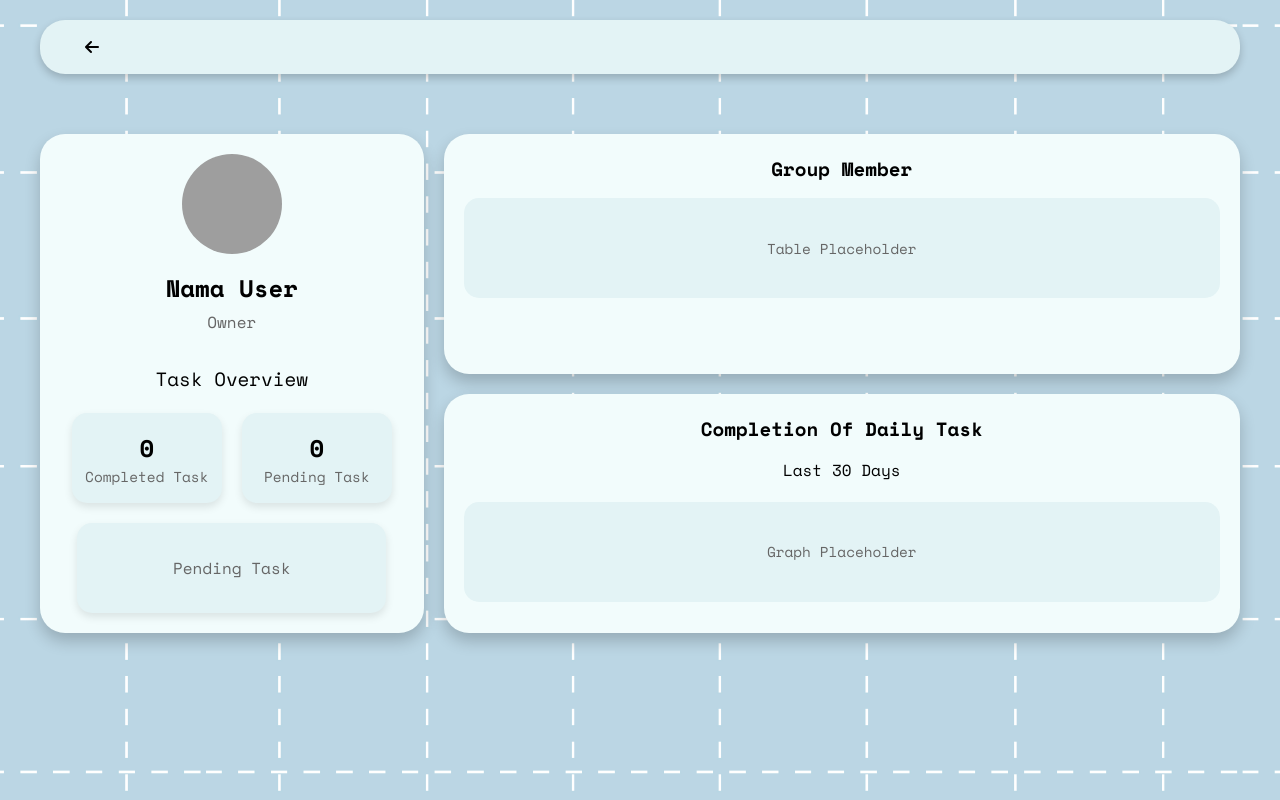
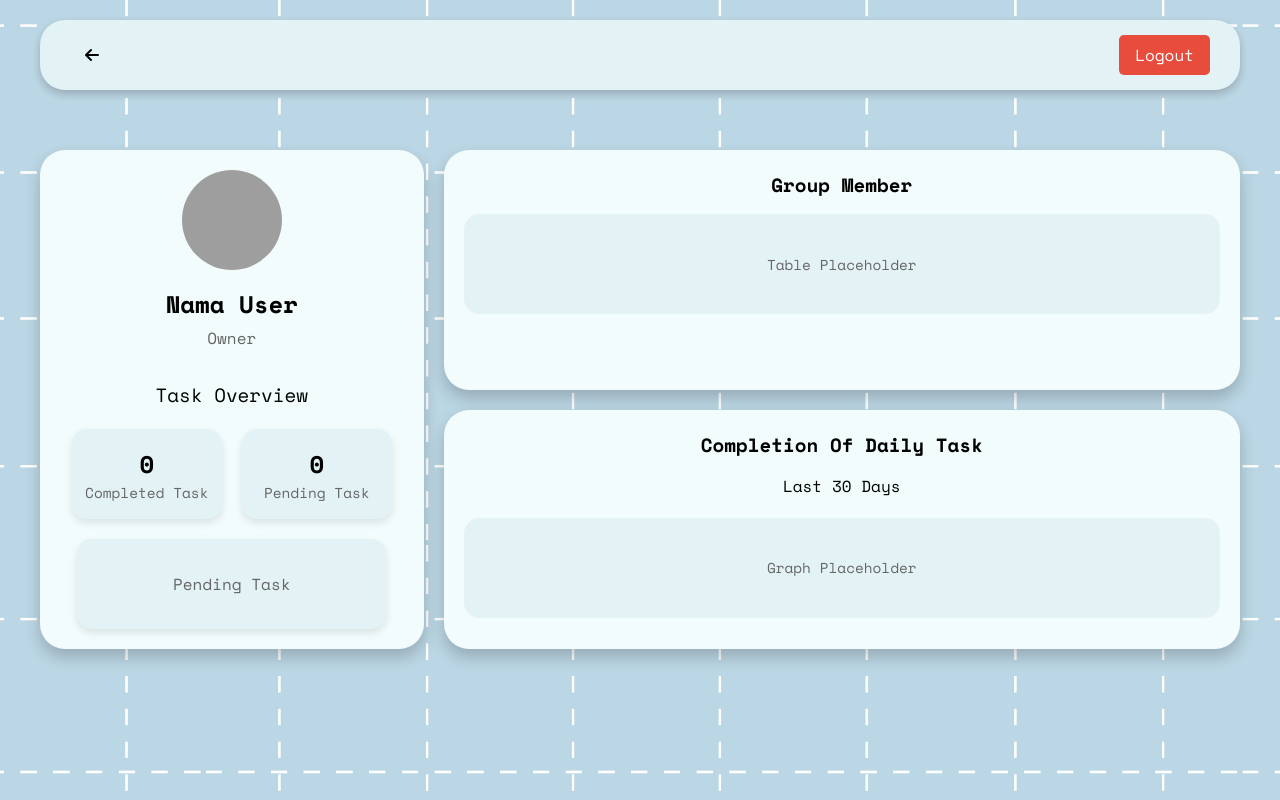
Before and after one commit to Mafuruko/activityTracker, a website: page frontend/profile.html in a window 1280 px wide. Drawn offline with nearby package versions, Linux system fonts and the light colour scheme; grey boxes are pictures that could not be loaded.

Commit message:
nyoba deh logout

```diff
--- a/frontend/profile.html
+++ b/frontend/profile.html
@@ -133,6 +133,20 @@
         color: #666;
         font-size: 0.9rem;
       }
+
+      .logout-btn {
+        background-color: #e74c3c;
+        color: white;
+        padding: 8px 16px;
+        border: none;
+        border-radius: 5px;
+        font-size: 1rem;
+        cursor: pointer;
+      }
+
+      .logout-btn:hover {
+        background-color: #c0392b;
+      }
     </style>
   </head>
   <body>
@@ -141,6 +155,7 @@
       <!-- Navbar -->
       <div class="navbar">
         <a href="/activities"> <i class="fa-solid fa-arrow-left"></i></a>
+        <button class="logout-btn" @click="logout">Logout</button>
       </div>
 
       <!-- Main Content -->
@@ -276,7 +291,8 @@
           pendingTasks() {
             return this.activities.filter(
               (activity) =>
-                !activity.status || activity.status.toLowerCase() !== "completed"
+                !activity.status ||
+                activity.status.toLowerCase() !== "completed"
             ).length;
           },
         },
@@ -285,7 +301,9 @@
             try {
               const response = await fetch(`/api/user/${userId}`);
               if (!response.ok) {
-                throw new Error(`Error fetching user data: ${response.statusText}`);
+                throw new Error(
+                  `Error fetching user data: ${response.statusText}`
+                );
               }
               const data = await response.json();
               this.userData = data;
@@ -295,12 +313,22 @@
               console.error("Failed to fetch user data:", error);
             }
           },
+          async logout() {
+            try {
+              await fetch("/api/logout", { method: "POST" });
+            } catch (error) {
+              console.error("Failed to log out from backend:", error);
+            }
+            // Clear frontend data
+            localStorage.clear();
+            window.location.href = "/";
+          },
         },
         mounted() {
           const userId = userData.name;
           this.fetchUserData(userId);
         },
       });
-      </script>
+    </script>
   </body>
 </html>
```
